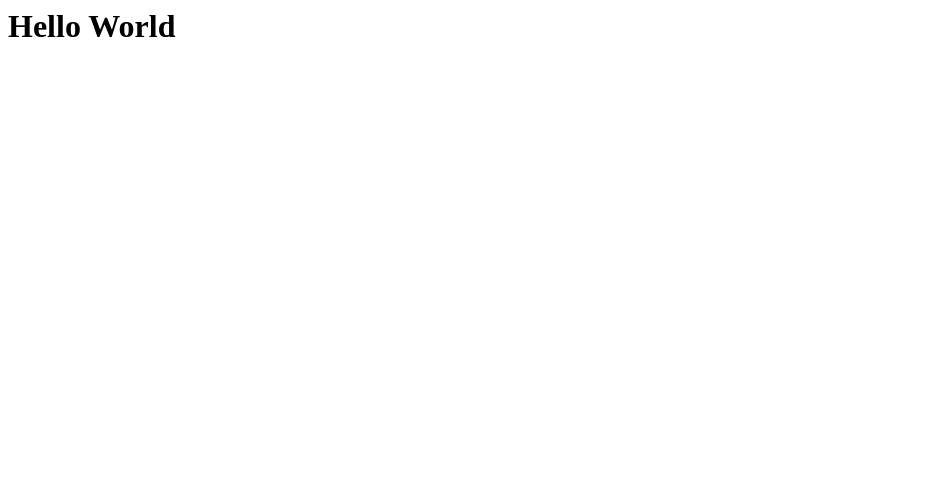
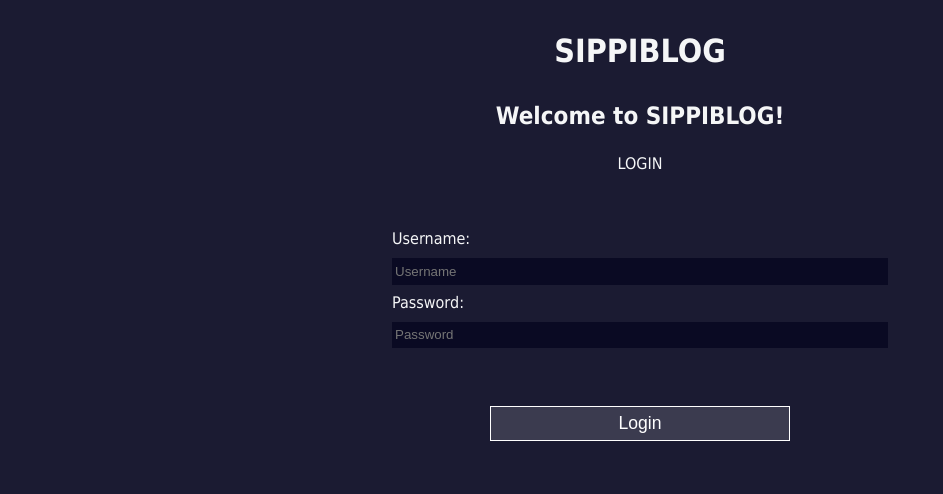
Before and after one commit to SipiczkiMartin/SIppiBlogFrontend, a plain HTML site: page index.html in a window 1280 px wide. Shown: the whole page, without its empty margins (0-943 px from the left). Drawn offline with Linux system fonts and the light colour scheme.

Commit message:
login html and css

```diff
--- a/index.html
+++ b/index.html
@@ -1,9 +1,19 @@
 <html>
   <head>
-    <title>Hello World</title>
+    <link rel="stylesheet" type="text/css" href="styles.css">
+    <title>SIPPIBLOG</title>
   </head>
 
   <body>
-    <h1>Hello World</h1>
+    <h1>SIPPIBLOG</h1>
+    <h2>Welcome to SIPPIBLOG!</h2>
+
+    <p>LOGIN</p>
+    <form action=''>
+        <fieldset>
+            <label>Username: <input type="text" id="loginUsername" placeholder="Username" required></label>
+            <label>Password: <input type="text" id="loginPassword" placeholder="Password" required></label>
+        </fieldset>
+            <input type="submit" id="loginButton" value="Login">
   </body>
 </html>
--- /dev/null
+++ b/styles.css
@@ -0,0 +1,56 @@
+body {
+    width: 100%;
+    height: 100vh;
+    margin: 0;
+    background-color: #1b1b32;
+      color: #f5f6f7;
+    font-family: Tahoma;
+      font-size: 16px;
+  }
+
+  h1, h2, p {
+    margin: 1em auto;
+    text-align: center;
+  }
+
+  form {
+    width: 60vw;
+      max-width: 500px;
+      min-width: 300px;
+      margin: 0 auto;
+    padding-bottom: 2em;
+  }
+
+  fieldset {
+    border: none;
+      padding: 2rem 0;
+  }
+
+  fieldset:not(:last-of-type) {
+    border-bottom: 3px solid #3b3b4f;
+  }
+
+  label {
+    display: block;
+      margin: 0.5rem 0;
+  }
+
+  input {
+  margin: 10px 0 0 0;
+  width: 100%;
+  min-height: 2em;
+  background-color: #0a0a23;
+  border: 1px solid #0a0a23;
+  color: #ffffff;
+}
+
+input[type="submit"] {
+    display: block;
+    width: 60%;
+    margin: 1em auto;
+    height: 2em;
+    font-size: 1.1rem;
+    background-color: #3b3b4f;
+    border-color: white;
+    min-width: 300px;
+  }
```
